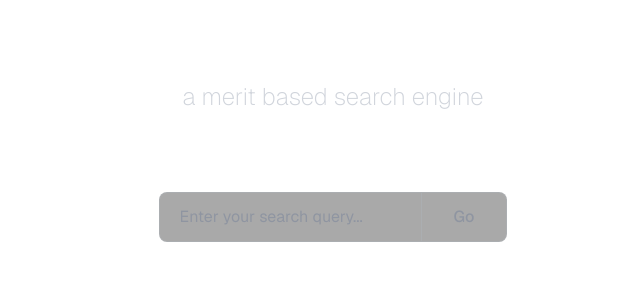
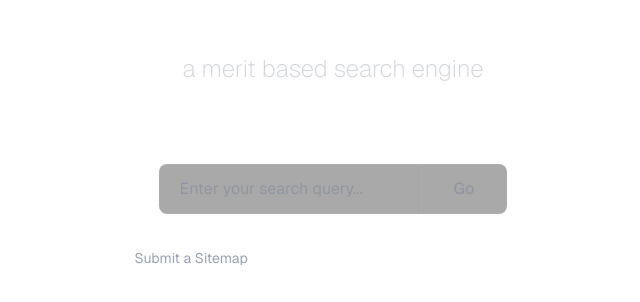
Before and after one commit to tuffs/valkr-search-engine, a Next.js app: page / in a window 1280 px wide. Shown: the part 310-612 px from the top of the page, without its empty margins (307-947 px from the left). Built offline with nearby package versions, Linux system fonts and the light colour scheme.

Commit message:
Updates to the app/page.tsx file for app styling.

```diff
--- a/app/page.tsx
+++ b/app/page.tsx
@@ -1,5 +1,6 @@
 import SearchBar from "@/components/SearchBar";
 import Title from "@/components/Title";
+import Link from "next/link";
 
 export default function Home() {
   return (
@@ -7,6 +8,21 @@ export default function Home() {
       <main className="flex flex-col gap-[32px] row-start-2 items-center sm:items-start">
         <Title size="main" />
         <SearchBar />
+
+        <div className="w-full">
+          <Link
+            href={"/add-sitemap"}
+            className={`
+              text-sm
+              text-gray-400
+              hover:text-gray-300
+              transition-colors
+              duration-200
+            `}
+          >
+            Submit a Sitemap
+          </Link>
+        </div>
       </main>
     </div>
   );
```
